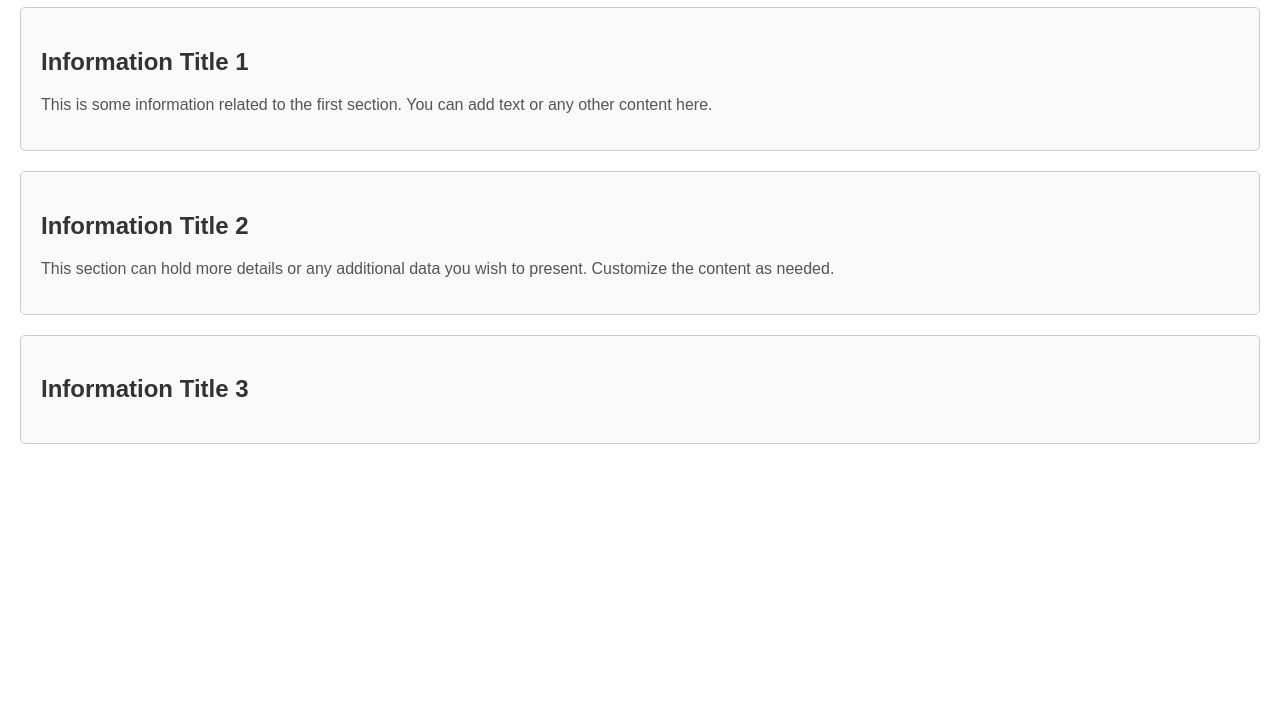
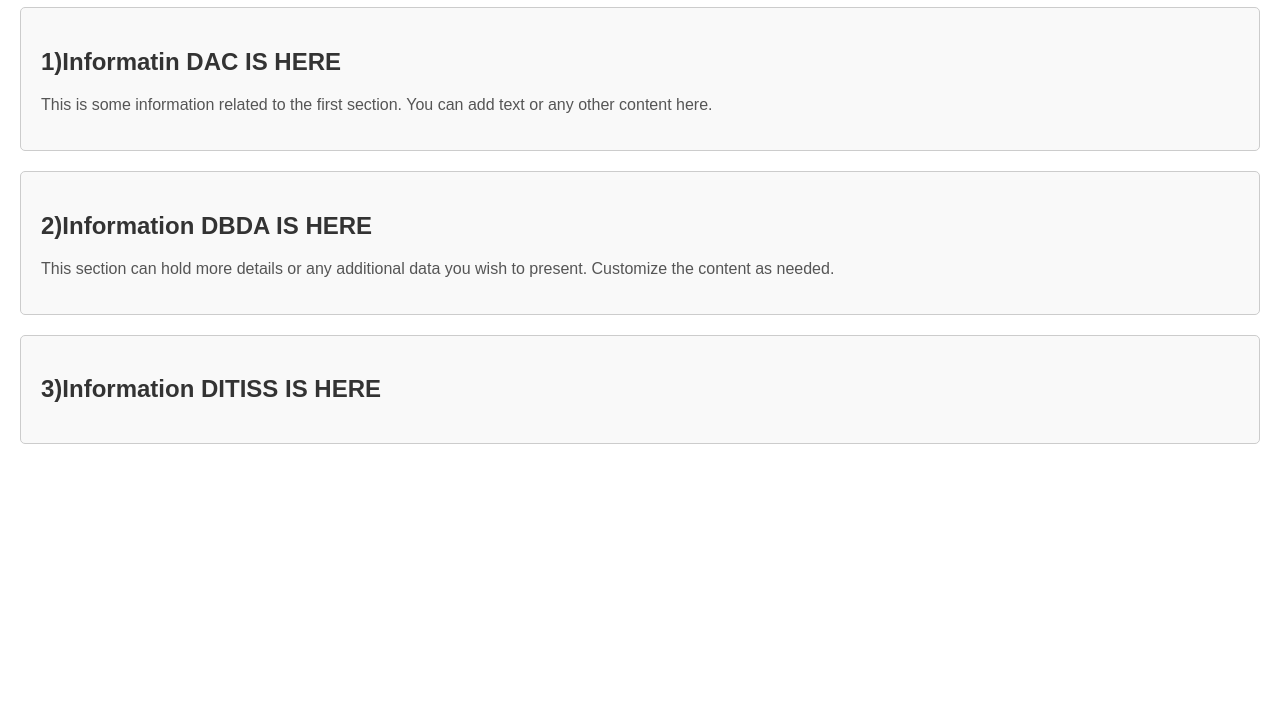
Before and after one commit to homeshrchaudhari/dbda4, a plain HTML site: page index.html in a window 1280 px wide. Shown: the part 73-800 px from the top of the page. Drawn offline with Linux system fonts and the light colour scheme.

Commit message:
done commit 2

```diff
--- a/index.html
+++ b/index.html
@@ -26,17 +26,17 @@
 </head>
 <body>
 
-    <h1>welcome</h1>
+    <h1>WELCOME TO IACSD,AKURDI,PUNE</h1>
 
     <div class="info-box">
-        <h2>Information Title 1</h2>
+        <h2>1)Informatin DAC IS HERE</h2>
         <p>This is some information related to the first section. You can add text or any other content here.</p>
     </div>
 
     <div class="info-box">
-        <h2>Information Title 2</h2>
+        <h2>2)Information DBDA IS HERE</h2>
         <p>This section can hold more details or any additional data you wish to present. Customize the content as needed.</p>
     </div>
 
     <div class="info-box">
-        <h2>Information Title 3</h2>
+        <h2>3)Information DITISS IS HERE</h2>
```
